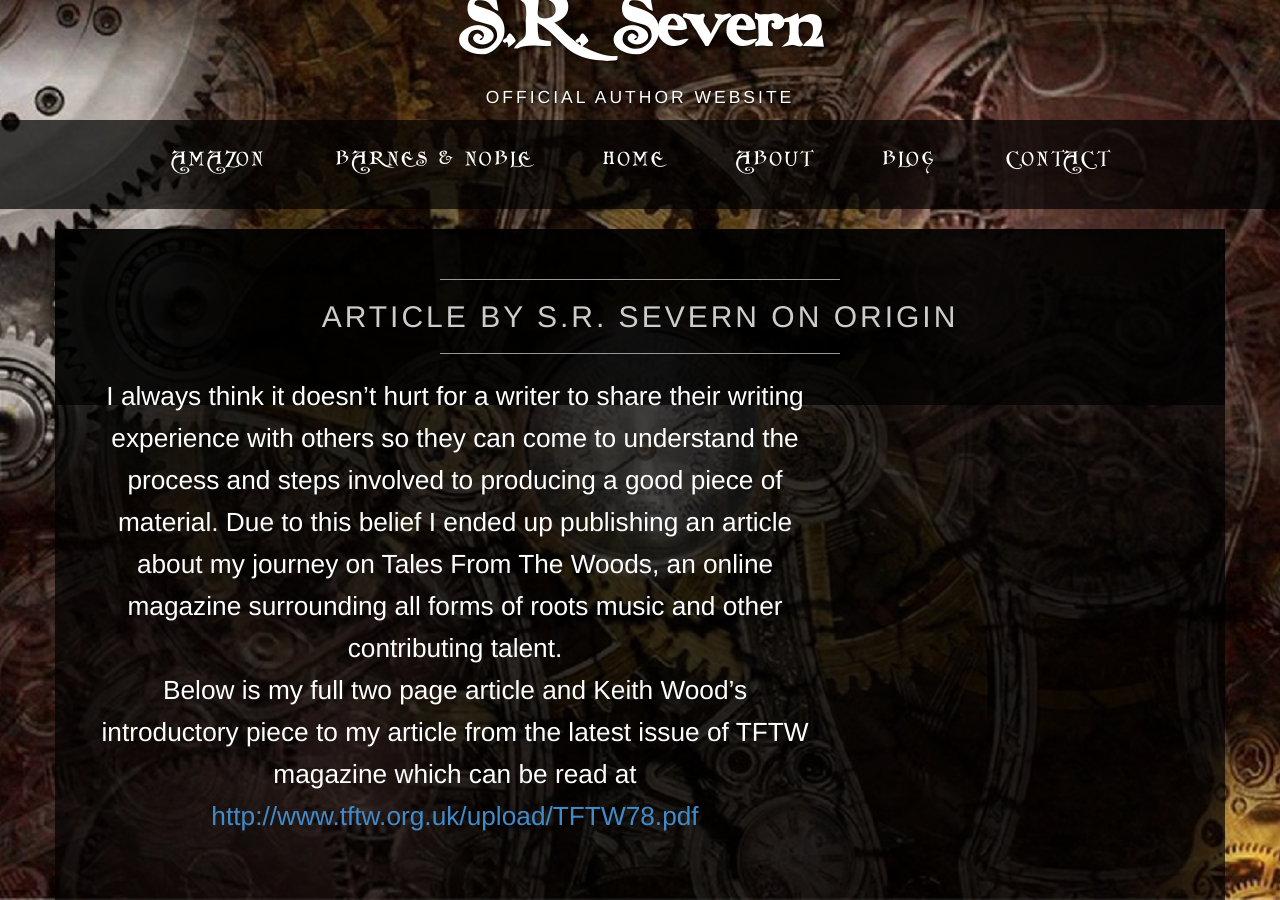
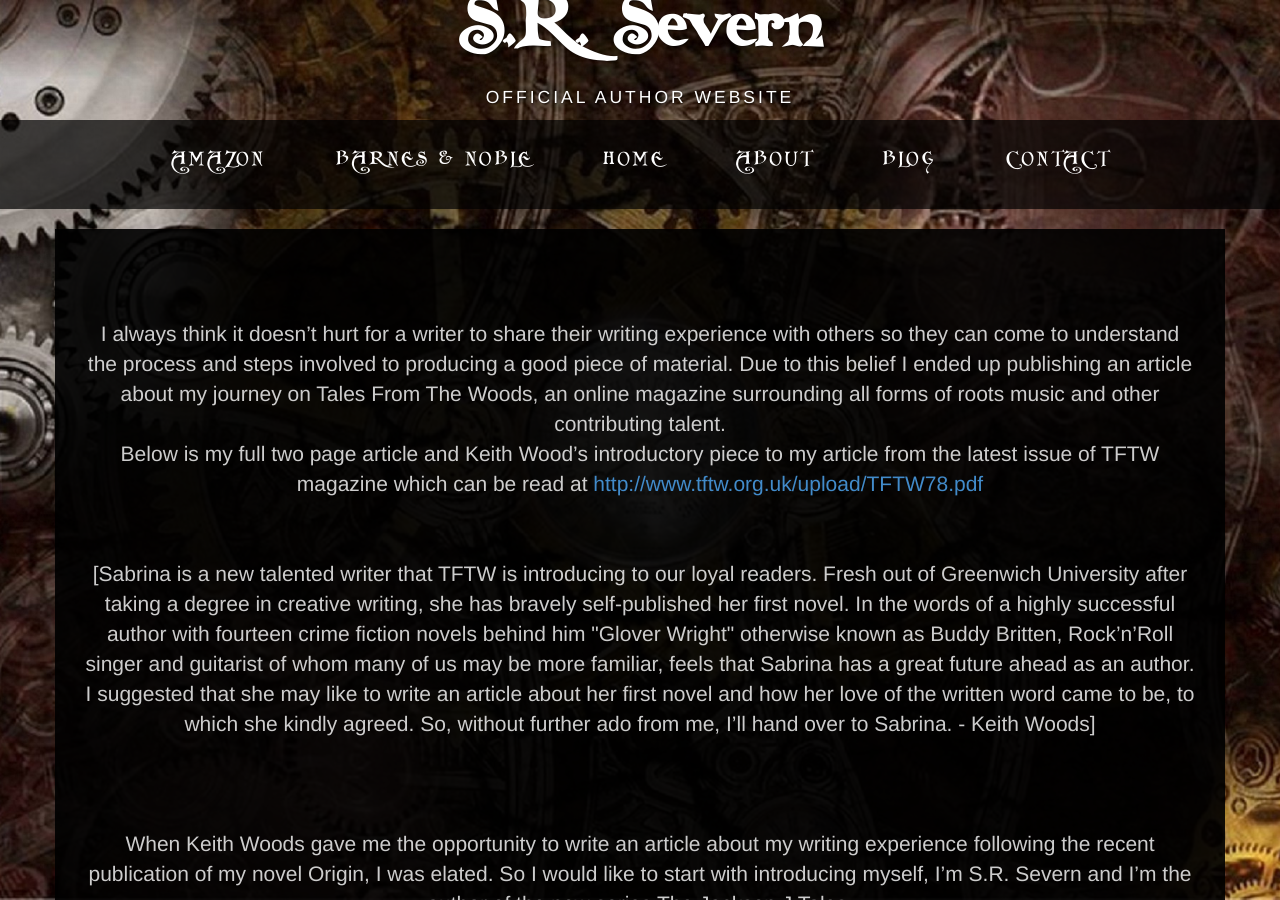
Before and after one commit to SabrinaBhola/srsevern, a Jekyll site: the page built from _posts/2014-04-05-article-by-s.r.severn-on-origin.html, in a window 1280 px wide and 900 px high. Built offline with Jekyll 4.4.1, drawn with Linux system fonts in a browser that asks for light colours.

Commit message:
Update 2014-04-05-article-by-s.r.severn-on-origin.html

```diff
--- a/_posts/2014-04-05-article-by-s.r.severn-on-origin.html
+++ b/_posts/2014-04-05-article-by-s.r.severn-on-origin.html
@@ -3,13 +3,8 @@
 title: Article By S.R. Severn on Origin
 tags: [Origin, TheJJTales, Article]
 ---
-<hr/>
-<h2>Article By S.R. Severn on Origin</h2>
-<hr/>
-<div class="col-md-12">
-</div>
-    <div class="col-md-8">
-        <p>I always think it doesn’t hurt for a writer to share their writing experience with others so they can come to understand the process and steps involved to producing a good piece of material. Due to this belief I ended up publishing an article about my journey on Tales From The Woods, an online magazine surrounding all forms of roots music and other contributing talent. <br/>
+        <br/><br/>
+I always think it doesn’t hurt for a writer to share their writing experience with others so they can come to understand the process and steps involved to producing a good piece of material. Due to this belief I ended up publishing an article about my journey on Tales From The Woods, an online magazine surrounding all forms of roots music and other contributing talent. <br/>
         Below is my full two page article and Keith Wood’s introductory piece to my article from the latest issue of TFTW magazine which can be read at <a href="http://www.tftw.org.uk/upload/TFTW78.pdf">  http://www.tftw.org.uk/upload/TFTW78.pdf</a><br/>
         <br/><br/>
         [Sabrina is a new talented writer that TFTW is introducing to our loyal readers. Fresh out of Greenwich University after taking a degree in creative writing, she has bravely self-published her first novel. In the words of a highly successful author with fourteen crime fiction novels behind him "Glover Wright" otherwise known as Buddy Britten, Rock’n’Roll singer and guitarist of whom many of us may be more familiar, feels that Sabrina has a great future ahead as an author. I suggested that she may like to write an article about her first novel and how her love of the written word came to be, to which she kindly agreed. So, without further ado from me, I’ll hand over to Sabrina. - Keith Woods]
```
